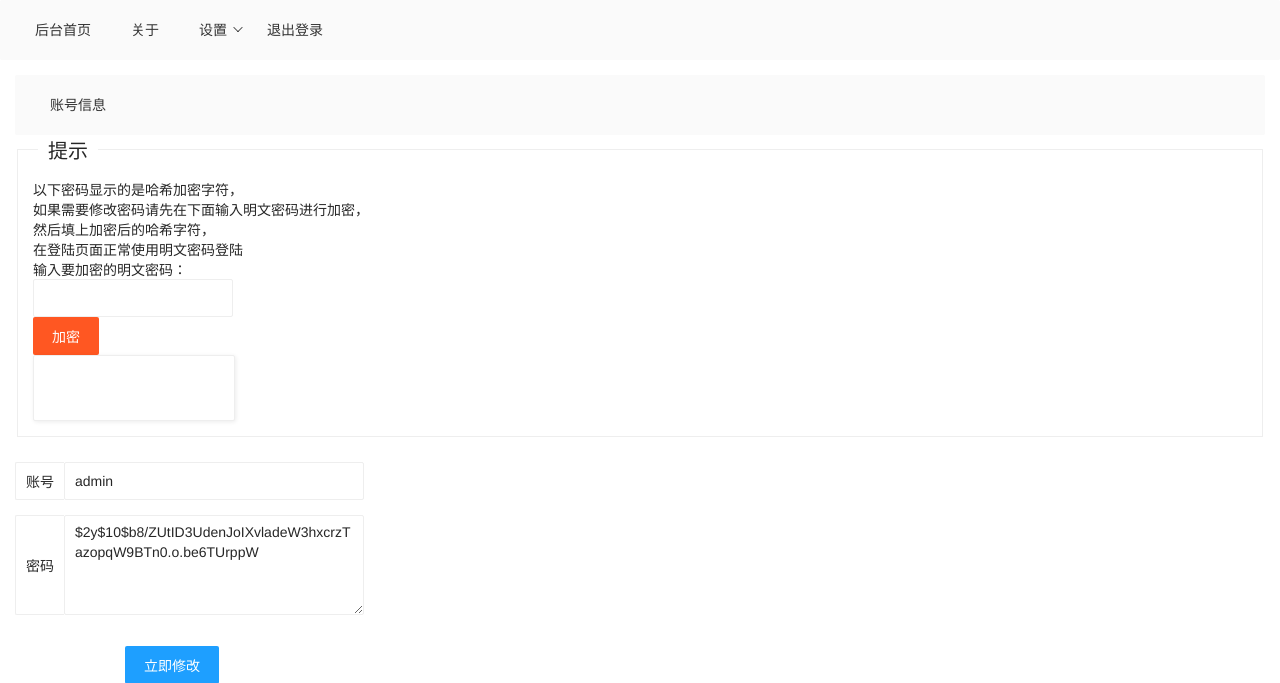
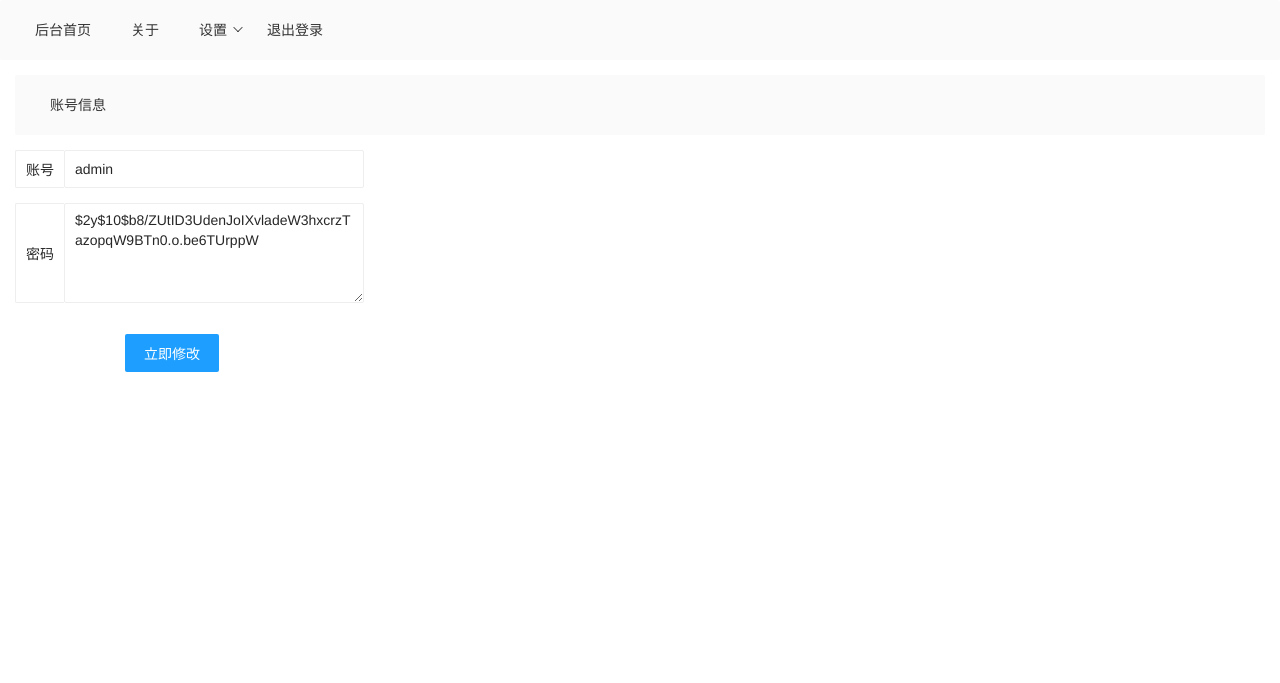
Before and after one commit to 855555/mibiao, a PHP site: page /admin/user.php in a window 1280 px wide. Shown: the top 683 px of the page. Run offline with PHP 8.4, Linux system fonts and the light colour scheme; a user stored in the database is signed in; data comes from the database, SQL or seed files in the repository; data that the repository does not hold is empty.

Commit message:
Update user.php

```diff
--- a/admin/user.php
+++ b/admin/user.php
@@ -4,11 +4,6 @@ include('userlb.php');
 
 ?>
 
-<style>
-    .form-item-gap {
-        margin-bottom: 15px;
-    }
-</style>
 
 
     <div style="padding: 15px;">
@@ -17,23 +12,7 @@ include('userlb.php');
             <li class="layui-nav-item"><a href="">账号信息</a></li>
 
         </ul>
-<fieldset class="layui-elem-field">
-  <legend>提示</legend>
-  <div class="layui-field-box">
-    <P>以下密码显示的是哈希加密字符，<br>如果需要修改密码请先在下面输入明文密码进行加密，<br>然后填上加密后的哈希字符，<br>在登陆页面正常使用明文密码登陆</P>
 
-    <label for="inputText">输入要加密的明文密码：</label><br>
- <input type="text" id="inputText" class="layui-input"  style="width: 200px;">
-
-    <button type="button" class="layui-btn layui-bg-red" onclick="encryptText()">加密</button>
- <div class="layui-panel" style="width: 200px;">
-  <div style="padding: 32px; word-wrap: break-word;">
-    <p id="resultText"></p>
-  </div>
-</div>
-
-  </div>
-</fieldset>
 
 
     <script src="script.js"></script>
```
